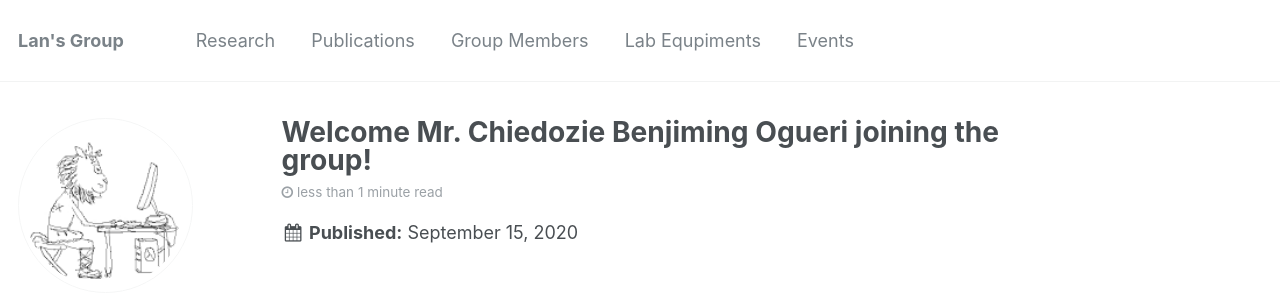
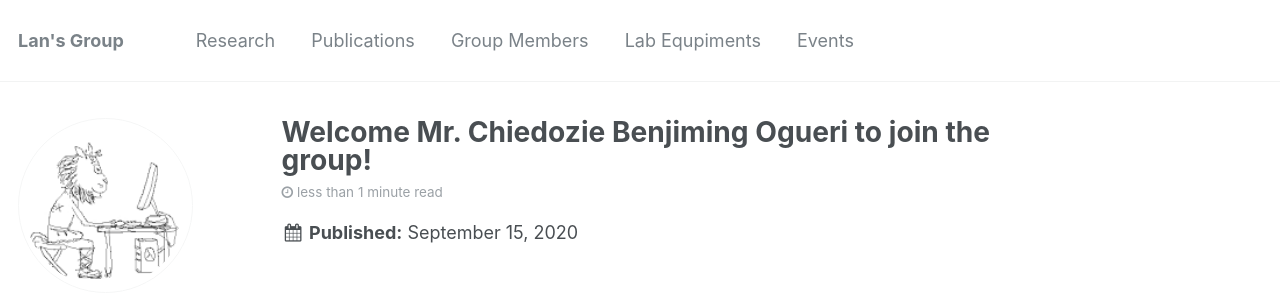
Before and after one commit to yuchenglan/LanGroup, a Jekyll site: the page built from _posts/2020-09-15-blog-post.md, in a window 1280 px wide and 1236 px high. Shown: the top 295 px of the window. Built offline with Jekyll 4.4.1, drawn with Linux system fonts in a browser that asks for light colours; some web fonts are replaced.

Commit message:
Update 2020-09-15-blog-post.md

```diff
--- a/_posts/2020-09-15-blog-post.md
+++ b/_posts/2020-09-15-blog-post.md
@@ -1,5 +1,5 @@
 ---
-title: 'Welcome Mr. Chiedozie Benjiming Ogueri joining the group!'
+title: 'Welcome Mr. Chiedozie Benjiming Ogueri to join the group!'
 date: 2020-09-15
 permalink: /posts/2020-09-15-blog-post
 tags:
```
